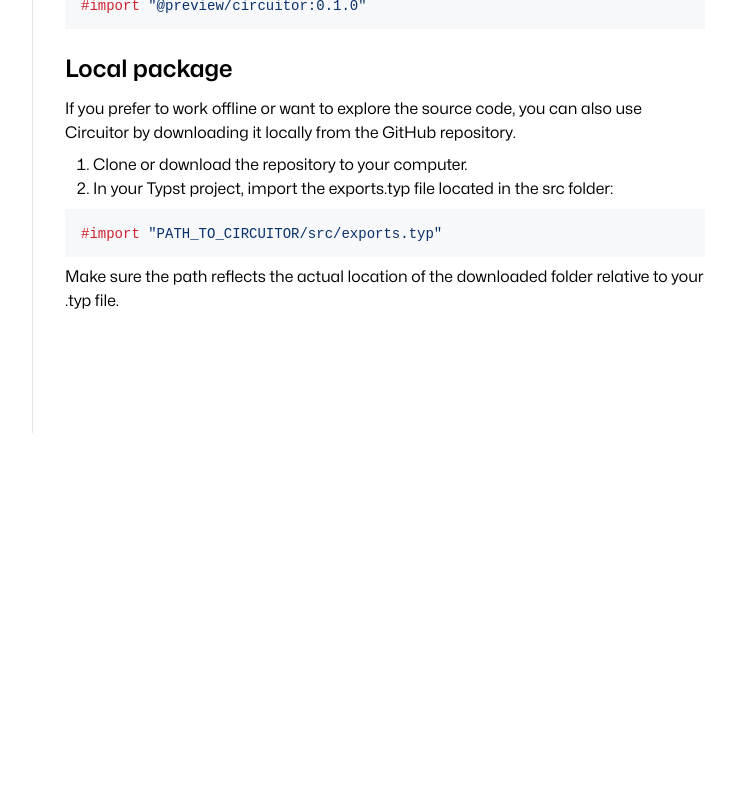
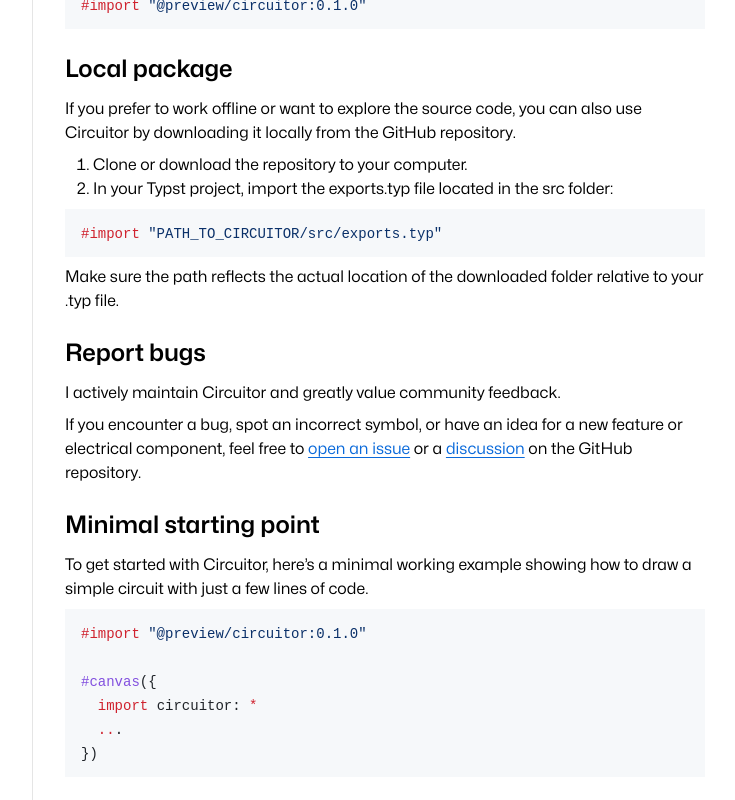
Before and after one commit to l0uisgrange/shiki-minimal-example, a SvelteKit app: page /docs in a window 1280 px wide. Shown: the part 440-1240 px from the top of the page, without its empty margins (255-990 px from the left). Before the commit the page ends 873 px from the top, so only its background shows below. Built offline with nearby package versions, Linux system fonts and the light colour scheme; a web font is replaced by a local one.

Commit message:
Minimal usage example

```diff
--- a/src/app.css
+++ b/src/app.css
@@ -22,6 +22,7 @@
     --color-neutral-border: #3d444d;
     --color-neutral-800: #151b23;
     --color-neutral-100: rgb(246, 248, 250);
+    --color-blue-600: #0969da;
 }
 
 html {
@@ -53,3 +54,6 @@
 p, ul {
     @apply subpixel-antialiased mb-2;
 }
+main a {
+    @apply text-blue-600 underline underline-offset-3;
+}
--- a/src/lib/components/Code.svelte
+++ b/src/lib/components/Code.svelte
@@ -24,6 +24,6 @@
 	});
 </script>
 
-<div class="mb-2 overflow-x-scroll bg-neutral-100 px-4 py-3 dark:bg-neutral-800">
+<div class="mb-2 overflow-x-scroll bg-neutral-100 px-4 py-3 antialiased dark:bg-neutral-800">
 	{@html code}
 </div>
--- a/src/routes/docs/+layout.svelte
+++ b/src/routes/docs/+layout.svelte
@@ -5,9 +5,9 @@
 	let { children } = $props();
 </script>
 
-<div class="relative flex max-w-screen items-start overflow-hidden">
+<div class="relative flex max-w-screen overflow-hidden">
 	<div
-		class="dark:border-neutral-border sticky top-32 left-0 hidden min-h-screen w-72 flex-none space-y-1 border-r border-neutral-200 p-5 font-medium md:block"
+		class="dark:border-neutral-border sticky top-32 left-0 hidden min-h-full w-72 flex-none space-y-1 border-r border-neutral-200 p-5 font-medium md:block"
 	>
 		<NavButton href="/circuitor/docs" active={page.url.pathname === '/circuitor/docs'}
 			>Get started</NavButton
--- a/src/routes/docs/+page.svelte
+++ b/src/routes/docs/+page.svelte
@@ -21,7 +21,7 @@
 </script>
 
 <div class="flex items-start">
-	<main class="p-5 pt-10 md:px-8 md:py-10">
+	<main class="min-h-dvh p-5 pt-10 md:px-8 md:py-10">
 		<h1>Get started</h1>
 		<p class="max-w-2xl text-lg">
 			Circuitor is easy to set up and works out of the box with <a
@@ -54,6 +54,33 @@
 			Make sure the path reflects the actual location of the downloaded folder relative to
 			your .typ file.
 		</p>
+		<h2>Report bugs</h2>
+		<p>I actively maintain Circuitor and greatly value community feedback.</p>
+		<p>
+			If you encounter a bug, spot an incorrect symbol, or have an idea for a new feature or
+			electrical component, feel free to <a
+				target="_blank"
+				href="https://github.com/l0uisgrange/circuitor/issues/new">open an issue</a
+			>
+			or a
+			<a href="https://github.com/l0uisgrange/circuitor/discussions/new" target="_blank"
+				>discussion</a
+			> on the GitHub repository.
+		</p>
+		<h2>Minimal starting point</h2>
+		<p>
+			To get started with Circuitor, here’s a minimal working example showing how to draw a
+			simple circuit with just a few lines of code.
+		</p>
+		<p>
+			<Code
+				content={'#import "@preview/circuitor:0.1.0"\n\n' +
+					'#canvas({\n' +
+					'  import circuitor: *\n' +
+					'  ...\n' +
+					'})'}
+			/>
+		</p>
 	</main>
 	<div class="relative hidden h-full w-72 flex-none p-5 md:block">
 		<ul class="sticky top-20">
```
